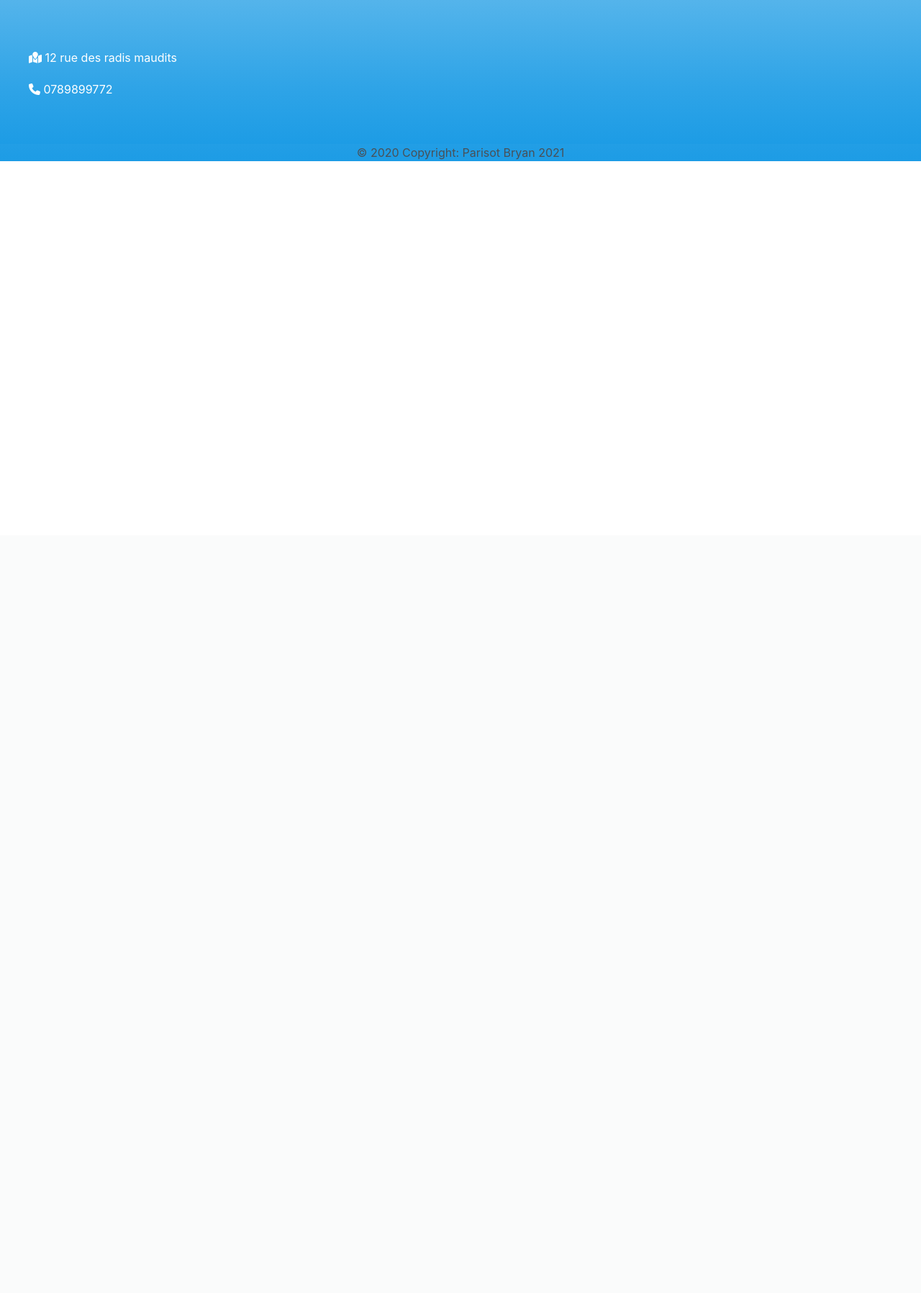
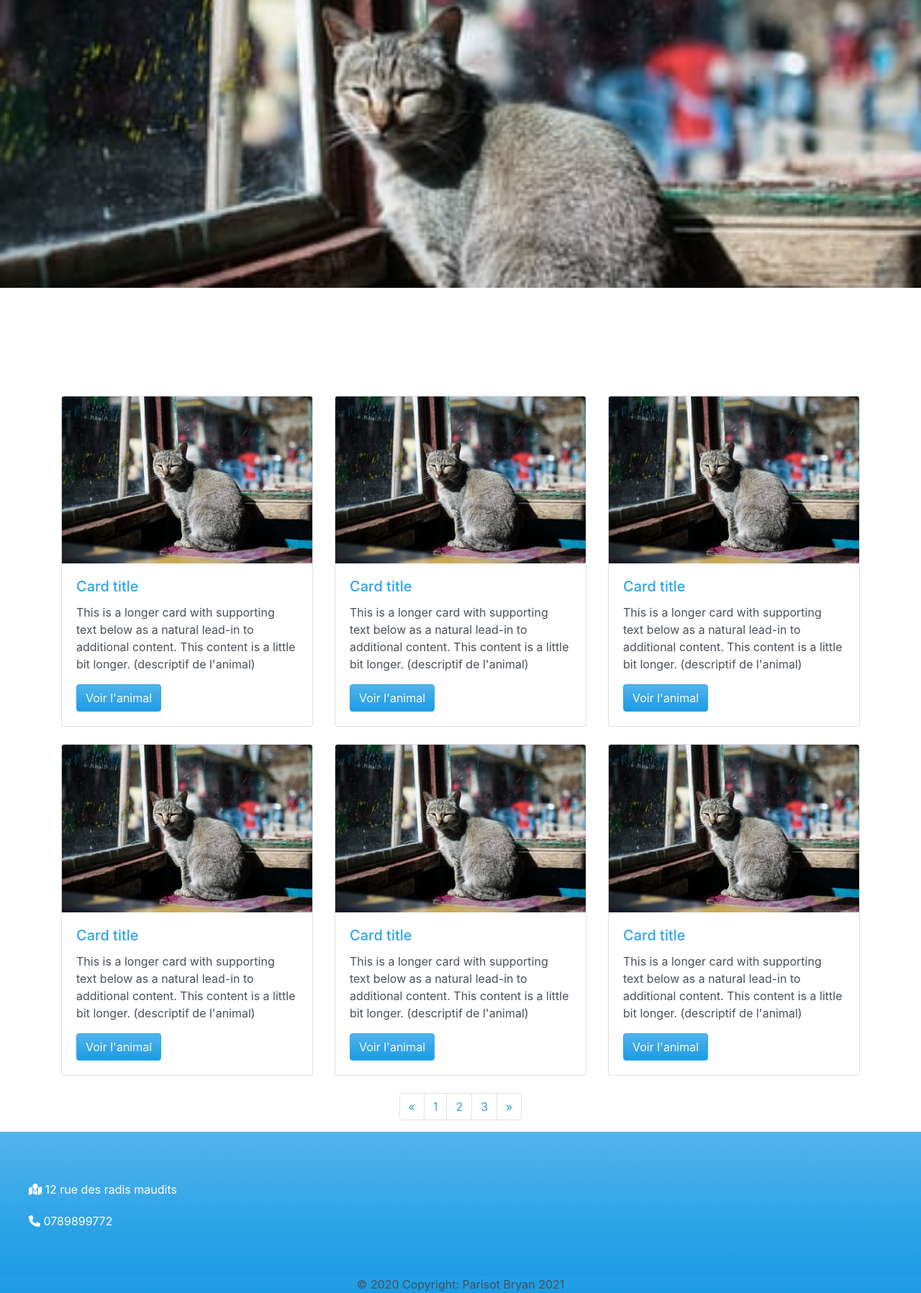
Before and after one commit to BryanParisot/Project-assoc, a Symfony app: template templates/blog/index.html.twig in a window 1280 px wide. Shown: the part 56-1853 px from the top of the page at 72% size. Before the commit the page ends 280 px from the top, so only its background shows below. Run offline with Twig, Linux system fonts and the light colour scheme; the template is opened without the code that fills it, so the values that code supplies are empty; some libraries are stand-ins or nearby versions.

Commit message:
finish home page (front)

```diff
--- a/templates/blog/index.html.twig
+++ b/templates/blog/index.html.twig
@@ -3,8 +3,93 @@
 {% block title %}Hello BlogController!{% endblock %}
 
 {% block body %}
+<div class="picture">
+    <h1>{{ title }}</h1>
+</div>
 
+<div class="container">
+<div class="row row-cols-1 row-cols-md-3 g-4">
+    <div class="col">
+      <div class="card">
+        <img src="images/cat.jpeg" class="card-img-top" alt="...">
+        <div class="card-body">
+          <h5 class="card-title">Card title</h5>
+          <p class="card-text">This is a longer card with supporting text below as a natural lead-in to additional content. This content is a little bit longer. (descriptif de l'animal)</p>
+          <a href="#" class="btn btn-primary">Voir l'animal</a>
+        </div>
+      </div>
+    </div>
+    <div class="col">
+      <div class="card">
+        <img src="images/cat.jpeg" class="card-img-top" alt="...">
+        <div class="card-body">
+          <h5 class="card-title">Card title</h5>
+          <p class="card-text">This is a longer card with supporting text below as a natural lead-in to additional content. This content is a little bit longer. (descriptif de l'animal)</p>
+          <a href="#" class="btn btn-primary">Voir l'animal</a>
 
+        </div>
+      </div>
+    </div>
+    <div class="col mb-4">
+      <div class="card">
+        <img src="images/cat.jpeg" class="card-img-top" alt="...">
+        <div class="card-body">
+          <h5 class="card-title">Card title</h5>
+          <p class="card-text">This is a longer card with supporting text below as a natural lead-in to additional content. This content is a little bit longer. (descriptif de l'animal)</p>
+          <a href="#" class="btn btn-primary">Voir l'animal</a>
+        </div>
+      </div>
+    </div>
+    <div class="col mb-4">
+        <div class="card">
+          <img src="images/cat.jpeg" class="card-img-top" alt="...">
+          <div class="card-body">
+            <h5 class="card-title">Card title</h5>
+            <p class="card-text">This is a longer card with supporting text below as a natural lead-in to additional content. This content is a little bit longer. (descriptif de l'animal)</p>
+            <a href="#" class="btn btn-primary">Voir l'animal</a>
+          </div>
+        </div>
+      </div>
+      <div class="col mb-4">
+        <div class="card">
+          <img src="images/cat.jpeg" class="card-img-top" alt="...">
+          <div class="card-body">
+            <h5 class="card-title">Card title</h5>
+            <p class="card-text">This is a longer card with supporting text below as a natural lead-in to additional content. This content is a little bit longer. (descriptif de l'animal)</p>
+            <a href="#" class="btn btn-primary">Voir l'animal</a>
+          </div>
+        </div>
+      </div>
+      <div class="col mb-4">
+        <div class="card">
+          <img src="images/cat.jpeg" class="card-img-top" alt="...">
+          <div class="card-body">
+            <h5 class="card-title">Card title</h5>
+            <p class="card-text">This is a longer card with supporting text below as a natural lead-in to additional content. This content is a little bit longer. (descriptif de l'animal)</p>
+            <a href="#" class="btn btn-primary">Voir l'animal</a>
+          </div>
+        </div>
+      </div>
+  </div>
+</div>
+
+<nav aria-label="Page navigation example" class="text-center">
+    <ul class="pagination d-flex justify-content-center">
+      <li class="page-item">
+        <a class="page-link" href="#" aria-label="Previous">
+          <span aria-hidden="true">&laquo;</span>
+        </a>
+      </li>
+      <li class="page-item"><a class="page-link" href="#">1</a></li>
+      <li class="page-item"><a class="page-link" href="#">2</a></li>
+      <li class="page-item"><a class="page-link" href="#">3</a></li>
+      <li class="page-item">
+        <a class="page-link" href="#" aria-label="Next">
+          <span aria-hidden="true">&raquo;</span>
+        </a>
+      </li>
+    </ul>
+  </nav>
 
 
 
```
